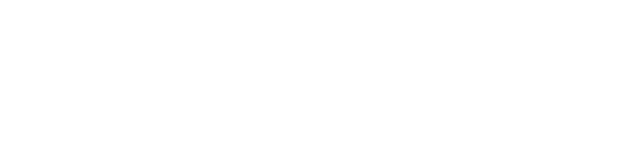
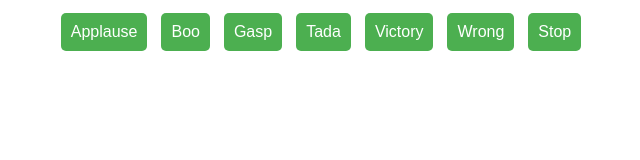
Before and after one commit to acciojob/Soundbar-narayanshettigar, a website: page main.html in a window 1280 px wide. Shown: the whole page, without its empty margins (319-959 px from the left). Drawn offline with Linux system fonts and the light colour scheme.

Commit message:
created a submission

```diff
--- a/main.html
+++ b/main.html
@@ -8,6 +8,15 @@
 
 <body>
 	<!-- the entire body must be written by student -->
+	<div id="buttons">
+      <button class="btn" onclick="playSound('applause.mp3')">Applause</button>
+      <button class="btn" onclick="playSound('boo.mp3')">Boo</button>
+      <button class="btn" onclick="playSound('gasp.mp3')">Gasp</button>
+      <button class="btn" onclick="playSound('tada.mp3')">Tada</button>
+      <button class="btn" onclick="playSound('victory.mp3')">Victory</button>
+      <button class="btn" onclick="playSound('wrong.mp3')">Wrong</button>
+      <button class="btn stop" onclick="stopSound()">Stop</button>
+    </div>
     <script type="text/javascript" src="./script.js">
 </script>
 
--- a/script.js
+++ b/script.js
@@ -1 +1,18 @@
 //your JS code here. If required.
+var audio = null;
+
+function playSound(filename) {
+  if (audio !== null) {
+    stopSound();
+  }
+  audio = new Audio("sounds/" + filename);
+  audio.play();
+}
+
+function stopSound() {
+  if (audio !== null) {
+    audio.pause();
+    audio.currentTime = 0;
+    audio = null;
+  }
+}
--- a/styles.css
+++ b/styles.css
@@ -1 +1,15 @@
 /*  your css code here. If applicable */
+.btn {
+  margin: 5px;
+  padding: 10px;
+  font-size: 16px;
+  background-color: #4CAF50;
+  color: white;
+  border: none;
+  border-radius: 5px;
+  cursor: pointer;
+}
+
+#buttons {
+  text-align: center;
+}
```
